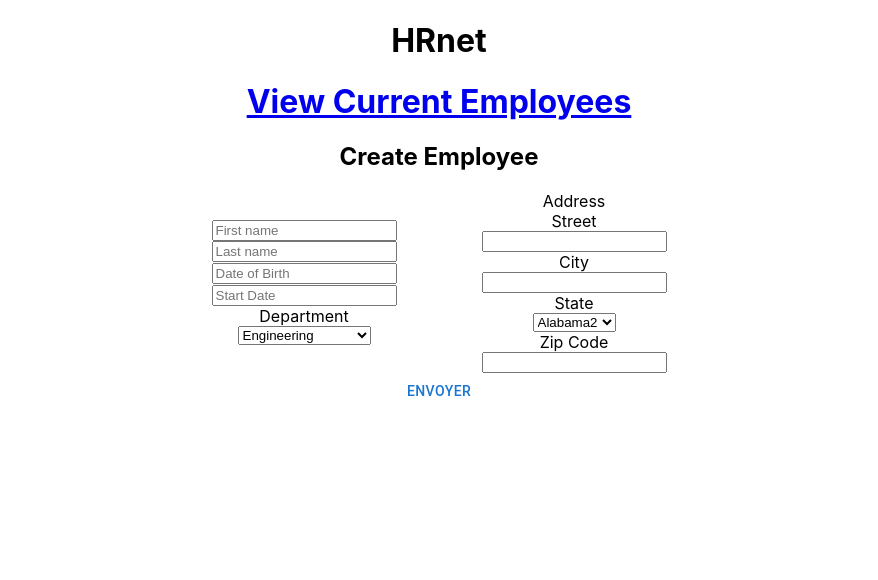
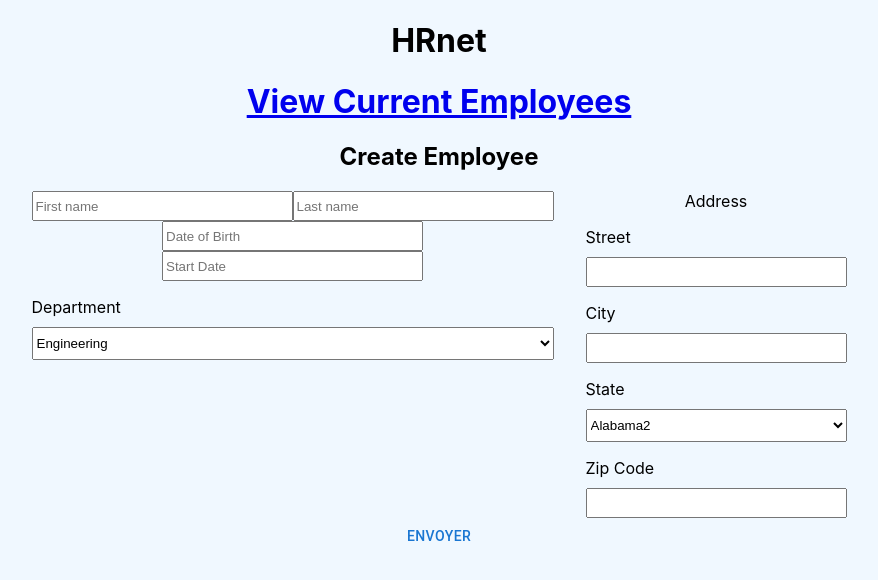
Before and after one commit to theodotcom/HRNet, a React (Create React App) app: page / in a window 1280 px wide. Shown: the top 580 px of the page, without its empty margins (201-1079 px from the left). Built offline with nearby package versions, Linux system fonts and the light colour scheme.

Commit message:
Mise a jour du style :lipstick:

```diff
--- a/src/css/form.css
+++ b/src/css/form.css
@@ -1,28 +1,63 @@
-.main_container{
-    display: flex;
-    align-items: center;
-    justify-content: center;
+body{
+    background-color: aliceblue;
 }
 
-.topForm_container{
+.containertmr{
+    align-items: center;
     display: flex;
     flex-direction: column;
-    align-items: center;
+    justify-content: center;
+    margin: auto;
+    width: fit-content;
+}
+
+.form_container{
+    background-color: #fff;
+    border: 1px solid;
+    border-radius: 5px;
+    display: flex;
+    flex-direction: column;
+    padding: 1rem;
+    row-gap: 2rem;
+}
+
+.main_container{
+    column-gap: 2rem;
+    display: flex;
+    flex-direction: row;
+}
+
+label {
+    display: block;
+    margin-bottom: 10px;
+    margin-top: 1rem;
+    text-align: left;
+}
+
+input {
+    height: 24px;
+    width: 253px;
+    display: inline-block;
+    text-align: start;
+    appearance: auto;
+    margin: 0em;
+}
+
+.react-datepicker-wrapper {
+    border: 0;
+    display: inline-block;
+    padding: 0;
+    width: 100%;
 }
 
 
-.left_container{
-    margin-right: 85px;
+fieldset{
+    border-radius: 5%;
+    margin-top: 5%;
+    background-color: aliceblue;
 }
 
-.address_container{
-    display: flex;
-    flex-direction: column;
-    align-items: center;
+select{
+    width: 100%;
+    height: 33px;
 }
-
-.department_container{
-    display: flex;
-    flex-direction: column;
-    align-items: center;
-}
--- /dev/null
+++ b/src/css/index.css
@@ -0,0 +1,15 @@
+a {
+    text-decoration: none;
+}
+
+body{
+    margin: 0;
+}
+
+.title{
+    align-items: center;
+    display: flex;
+    justify-content: space-between;
+    margin: auto;
+    width: 620px;
+}
```
